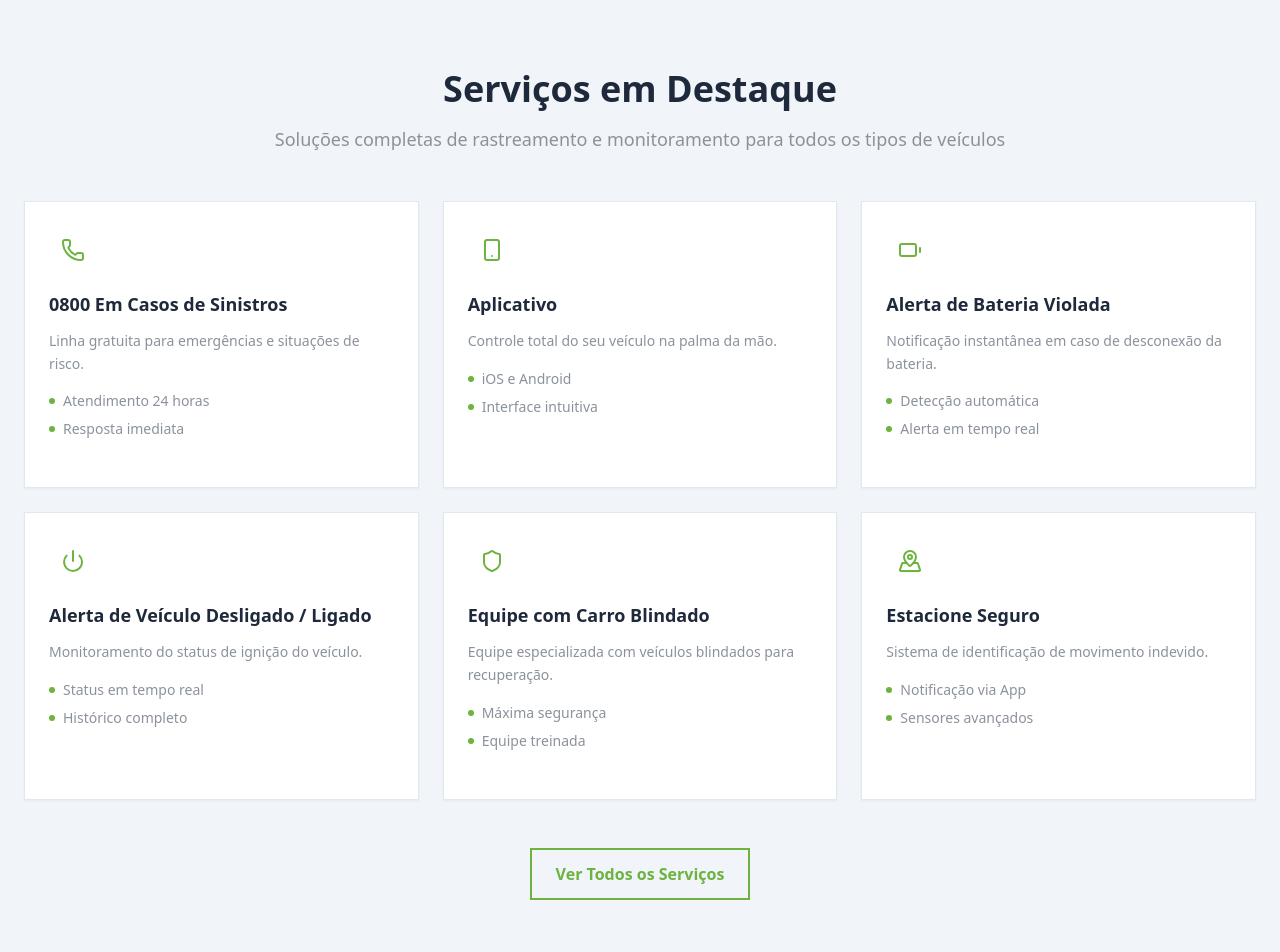
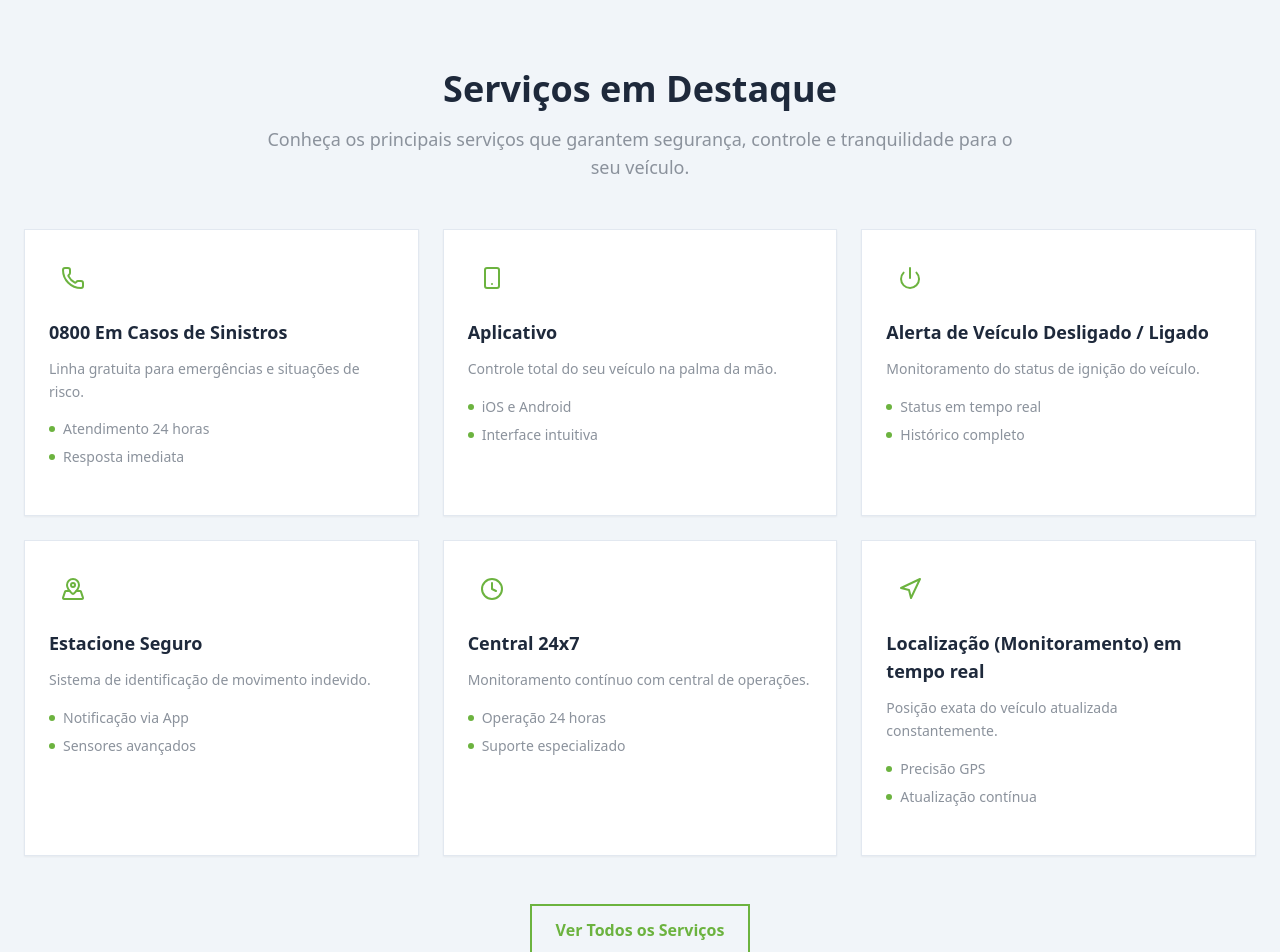
Before and after one commit to Lgd-Digital/fortegps, a React (Vite) app: page / in a window 1280 px wide. Shown: the part 2120-3072 px from the top of the page. Built offline with nearby package versions, Linux system fonts and the light colour scheme.

Commit message:
ajustes servicos destaques home

```diff
--- a/src/pages/Home.tsx
+++ b/src/pages/Home.tsx
@@ -57,7 +57,18 @@ const Home: React.FC = () => {
   }
 ];
 
-  const featuredServices = services.slice(0, 6);
+  const featuredServiceSlugs = [
+    '0800-sinistros',
+    'aplicativo',
+    'alerta-veiculo-ligado',
+    'central-24x7',
+    'estacione-seguro',
+    'localizacao-tempo-real'
+  ];
+
+  const featuredServices = services.filter(service =>
+    featuredServiceSlugs.includes(service.slug)
+  );
 
   return (
     <>
@@ -142,7 +153,8 @@ const Home: React.FC = () => {
               Serviços em Destaque
             </h2>
             <p className="text-lg text-[var(--color-text-muted)] max-w-3xl mx-auto">
-              Soluções completas de rastreamento e monitoramento para todos os tipos de veículos
+              Conheça os principais serviços que garantem segurança, controle e
+              tranquilidade para o seu veículo.
             </p>
           </motion.div>
 
```
